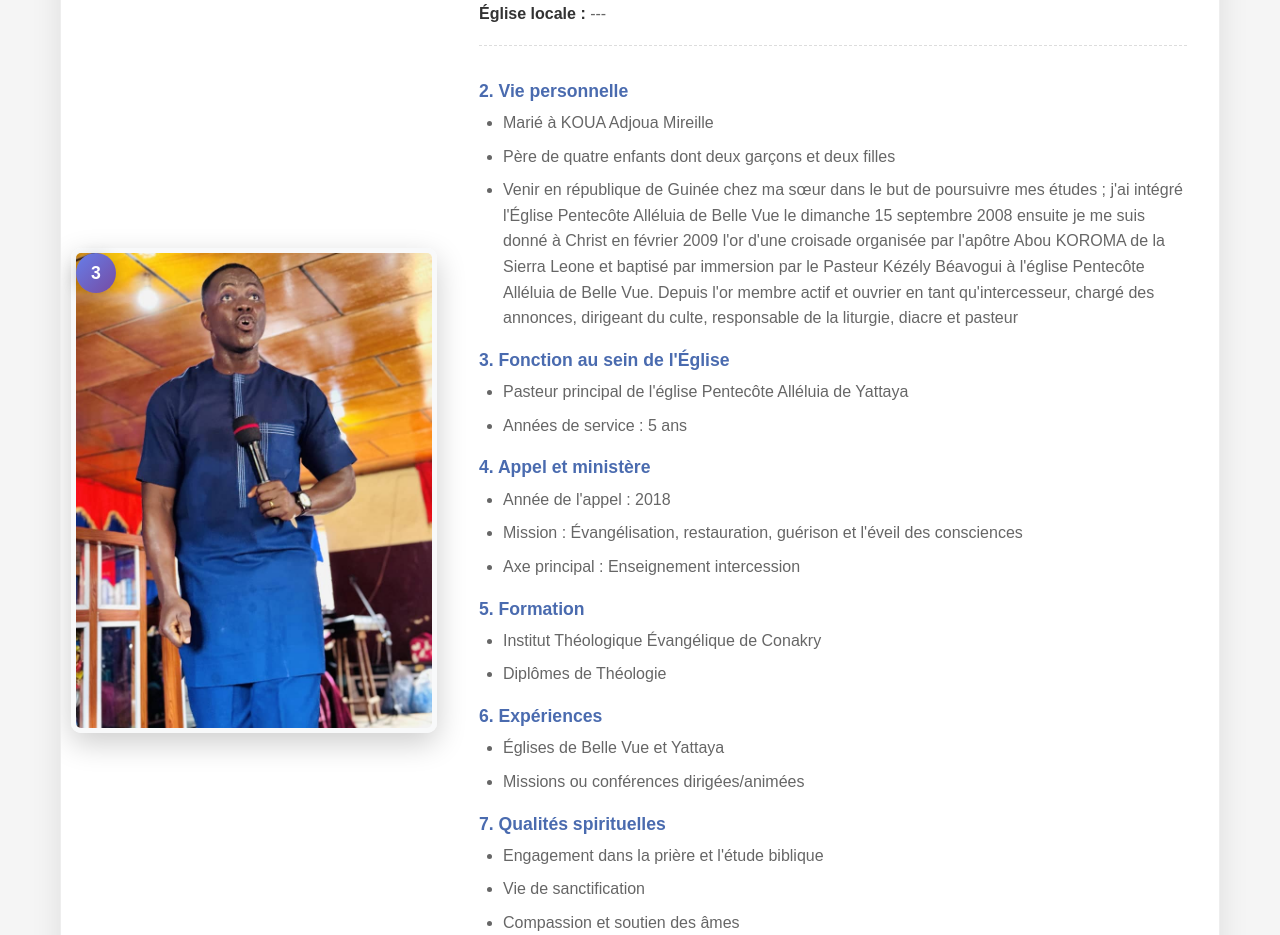
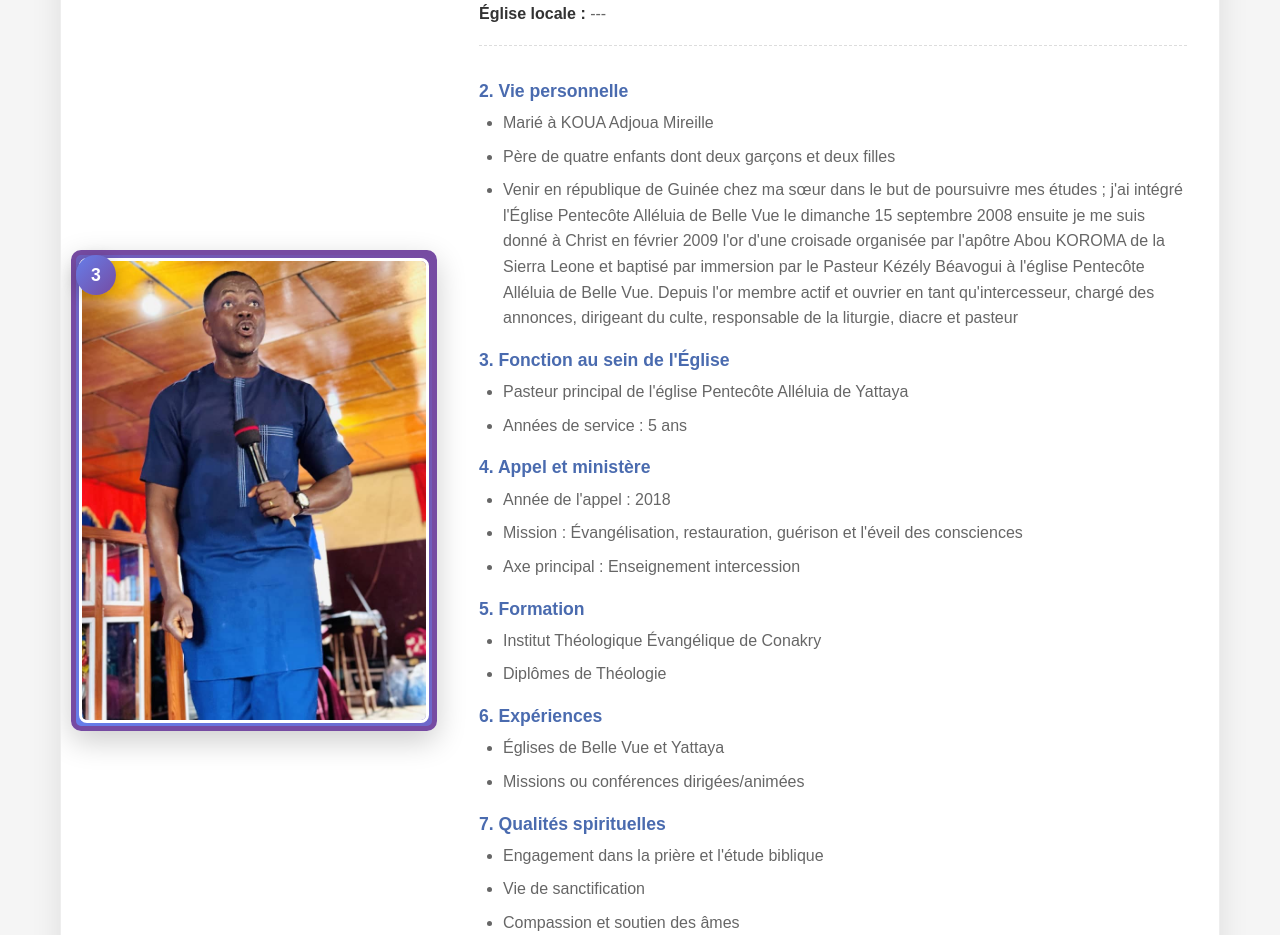
Before and after one commit to Emilefaya90/eglisealleluiaguinee, a Django app: page /biographie-pasteurs/ in a window 1280 px wide. Shown: the part 1408-2343 px from the top of the page. Run offline with Django 5.2, Linux system fonts and the light colour scheme.

Commit message:
Ajout d'une bordure colorée et d'effets visuels améliorés pour l'image du Pasteur 3

```diff
--- a/main/templates/main/biographie_pasteurs.html
+++ b/main/templates/main/biographie_pasteurs.html
@@ -156,8 +156,10 @@
     border-radius: 10px;
     overflow: hidden;
     box-shadow: 0 10px 30px rgba(0, 0, 0, 0.2);
-    border: 5px solid #f8f9fa;
+    border: 5px solid #764ba2; /* Couleur principale violette */
     transition: all 0.3s ease;
+    padding: 3px; /* Espace pour l'effet de double bordure */
+    background: linear-gradient(45deg, #667eea, #764ba2); /* Dégradé de fond pour la bordure */
 }
 
 .photo-frame:hover {
@@ -170,6 +172,9 @@
     height: 100%;
     object-fit: cover;
     transition: transform 0.5s ease;
+    border-radius: 8px; /* Léger arrondi pour correspondre au cadre intérieur */
+    border: 3px solid white; /* Bordure intérieure blanche */
+    box-sizing: border-box; /* Pour inclure la bordure dans les dimensions */
 }
 
 .photo-frame:hover .special-frame {
```
